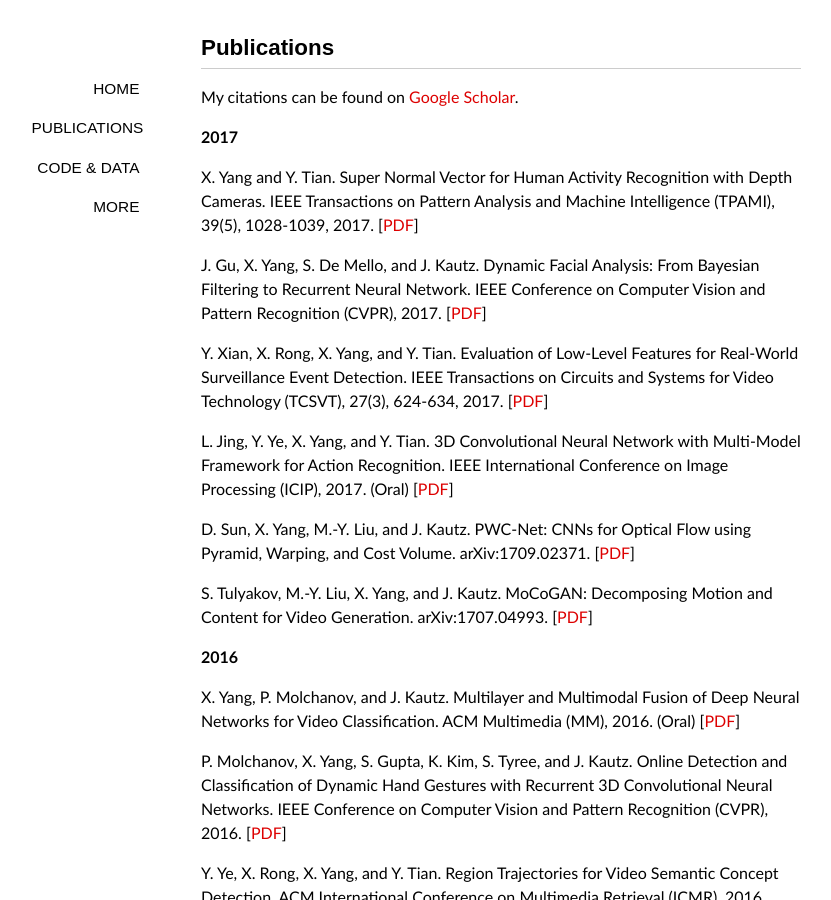
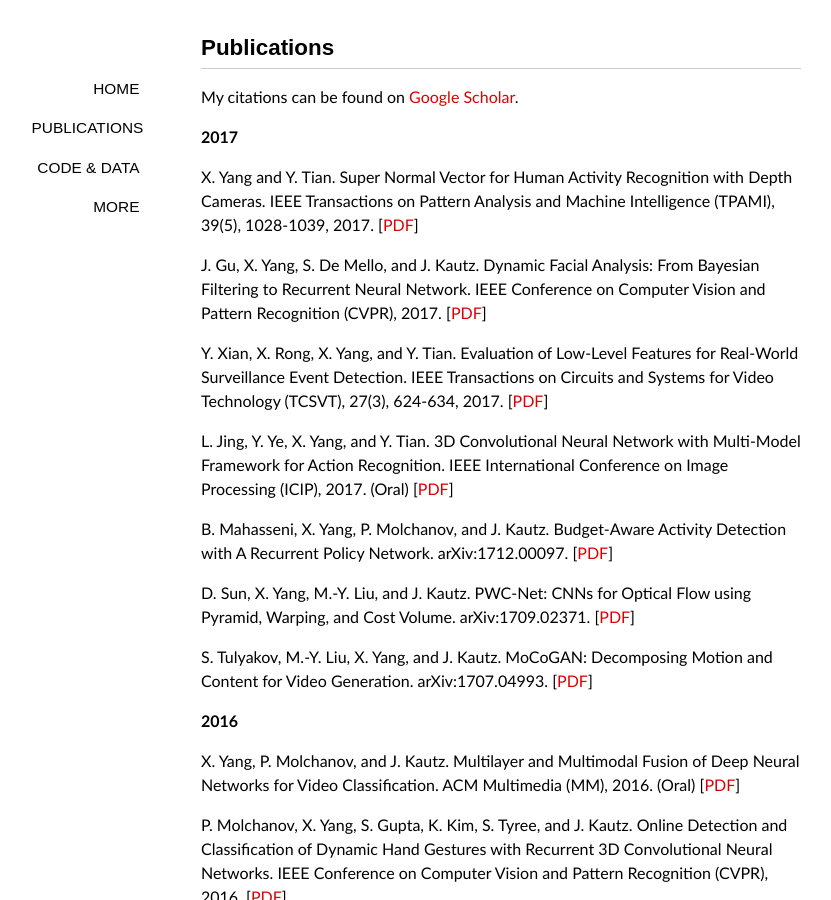
Before and after one commit to xiaodongyang/xiaodongyang.github.io, a Jekyll site: the page built from publications/index.md, in a window 1280 px wide and 900 px high. Shown: the whole window, without its empty margins (139-970 px from the left). Built offline with Jekyll 4.4.1, drawn with Linux system fonts in a browser that asks for light colours; some web fonts are replaced.

Commit message:
Update index.md

```diff
--- a/publications/index.md
+++ b/publications/index.md
@@ -16,6 +16,8 @@ J. Gu, X. Yang, S. De Mello, and J. Kautz. Dynamic Facial Analysis: From Bayesia
 Y. Xian, X. Rong, X. Yang, and Y. Tian. Evaluation of Low-Level Features for Real-World Surveillance Event Detection. IEEE Transactions on Circuits and Systems for Video Technology (TCSVT), 27(3), 624-634, 2017. [[PDF](/publications/papers/tcsvt17.pdf)]
 
 L. Jing, Y. Ye, X. Yang, and Y. Tian. 3D Convolutional Neural Network with Multi-Model Framework for Action Recognition. IEEE International Conference on Image Processing (ICIP), 2017. (Oral) [[PDF](/publications/papers/icip17.pdf)]
+
+B. Mahasseni, X. Yang, P. Molchanov, and J. Kautz. Budget-Aware Activity Detection with A Recurrent Policy Network. arXiv:1712.00097. [[PDF](https://arxiv.org/abs/1712.00097)]
 
 D. Sun, X. Yang, M.-Y. Liu, and J. Kautz. PWC-Net: CNNs for Optical Flow using Pyramid, Warping, and Cost Volume. arXiv:1709.02371. [[PDF](https://arxiv.org/abs/1709.02371)]
 
```
